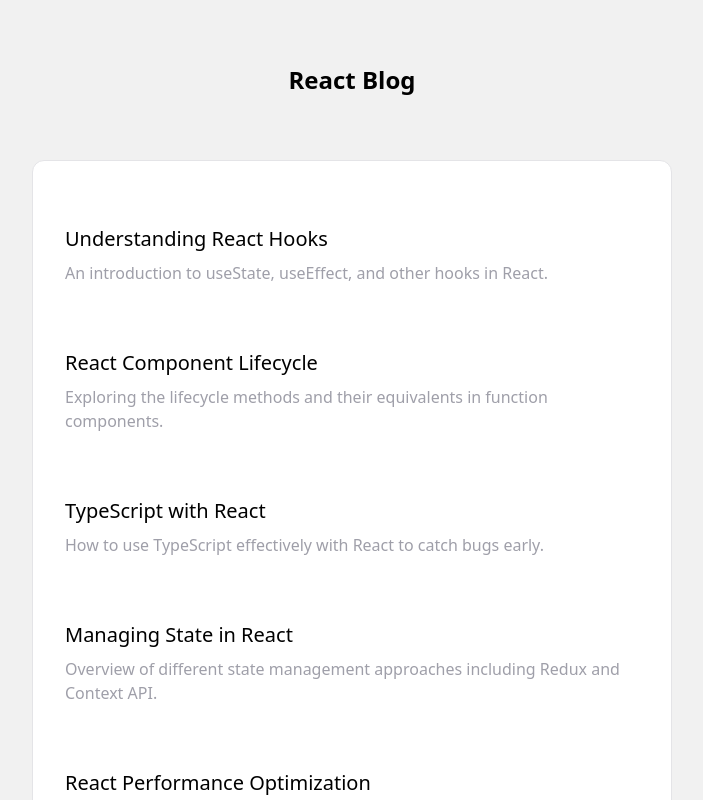
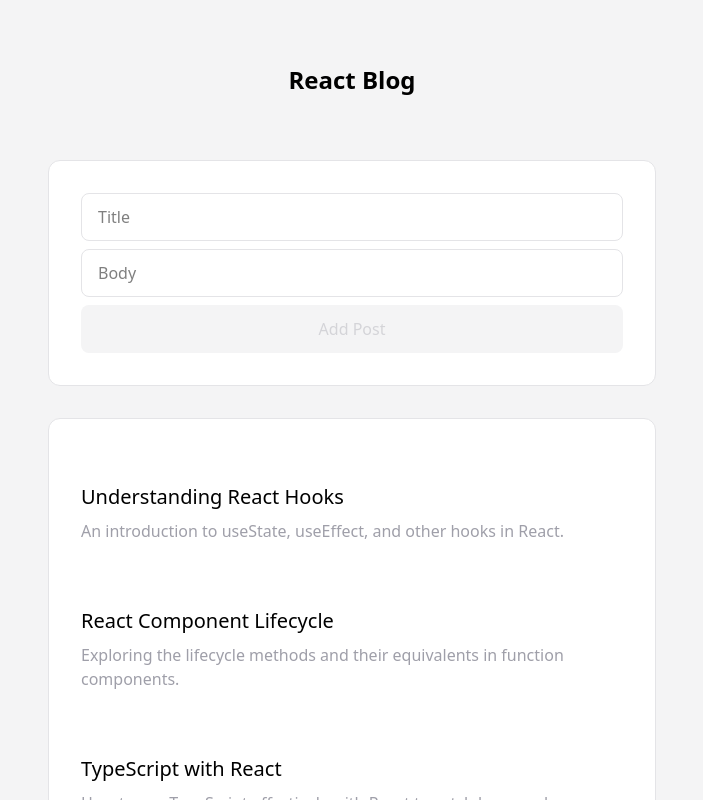
Before and after one commit to hqdrone/react, a React (Vite) app: page / in a window 1280 px wide. Shown: the top 800 px of the page, without its empty margins (288-991 px from the left). Built offline with nearby package versions, Linux system fonts and the light colour scheme.

Commit message:
feat(post): add form component for adding posts

```diff
--- a/src/App.tsx
+++ b/src/App.tsx
@@ -1,9 +1,11 @@
-import { type PostType } from './components/Post.tsx';
-import { useState } from 'react';
+import { type PostProps, type PostType } from './components/Post.tsx';
+import { type FormEvent, useState } from 'react';
 import { PostList } from './components/PostList.tsx';
+import { Input } from './components/UI/Input.tsx';
+import { Button } from './components/UI/Button.tsx';
 
 export const App = () => {
-  const [posts] = useState<PostType[]>([
+  const [posts, setPosts] = useState<PostType[]>([
     {
       id: 1,
       title: 'Understanding React Hooks',
@@ -31,12 +33,37 @@
     },
   ]);
 
+  const [post, setPost] = useState<PostProps>({ title: '', body: '' });
+
+  const addNewPost = (e: FormEvent<HTMLFormElement>) => {
+    e.preventDefault();
+    setPosts([...posts, { ...post, id: Date.now() }]);
+    setPost({ title: '', body: '' });
+  };
+
   return (
-    <div className="mx-auto max-w-[640px] pb-32">
+    <div className="mx-auto max-w-[640px] px-4 pb-32">
       <header className="py-16">
         <h1 className="text-center text-2xl font-bold">React Blog</h1>
       </header>
       <main>
+        <div className="mb-8 rounded-xl border-1 border-zinc-200 bg-white p-8">
+          <form onSubmit={addNewPost} className="flex flex-col gap-2">
+            <Input
+              value={post.title}
+              onChange={(e) => setPost({ ...post, title: e.target.value })}
+              placeholder="Title"
+              name="title"
+            />
+            <Input
+              value={post.body}
+              onChange={(e) => setPost({ ...post, body: e.target.value })}
+              placeholder="Body"
+              name="body"
+            />
+            <Button disabled={!post.title || !post.body}>Add Post</Button>
+          </form>
+        </div>
         <PostList posts={posts} />
       </main>
     </div>
--- /dev/null
+++ b/src/components/UI/Button.tsx
@@ -0,0 +1,16 @@
+import React from 'react';
+
+type ButtonProps = React.ButtonHTMLAttributes<HTMLButtonElement> & {
+  children: React.ReactNode;
+};
+
+export const Button = ({ children, className = '', ...props }: ButtonProps) => {
+  return (
+    <button
+      {...props}
+      className={`h-[48px] cursor-pointer rounded-lg bg-zinc-900 text-white hover:bg-zinc-800 disabled:bg-zinc-100 disabled:text-zinc-300 ${className}`}
+    >
+      {children}
+    </button>
+  );
+};
--- /dev/null
+++ b/src/components/UI/Input.tsx
@@ -0,0 +1,7 @@
+import React from 'react';
+
+export const Input = (props: React.InputHTMLAttributes<HTMLInputElement>) => {
+  return (
+    <input className="h-[48px] rounded-lg border-1 border-zinc-200 bg-white px-4" {...props} />
+  );
+};
--- a/src/styles.css
+++ b/src/styles.css
@@ -1,5 +1,5 @@
 @import 'tailwindcss';
 
-html {
-    background: #f1f1f1;
+:root {
+    @apply bg-zinc-100
 }
```
